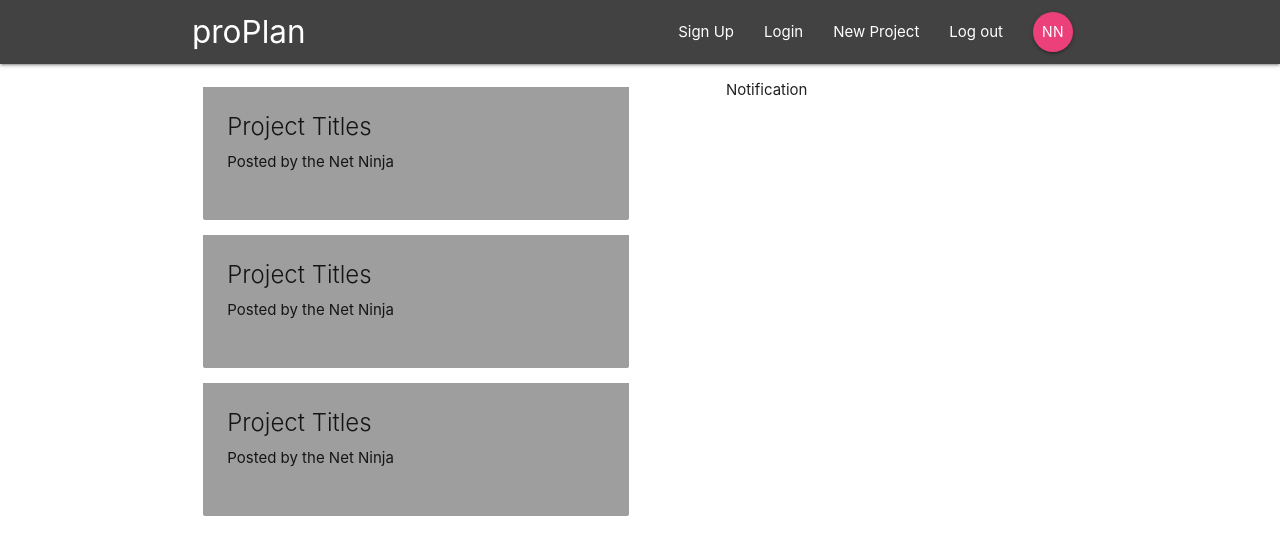
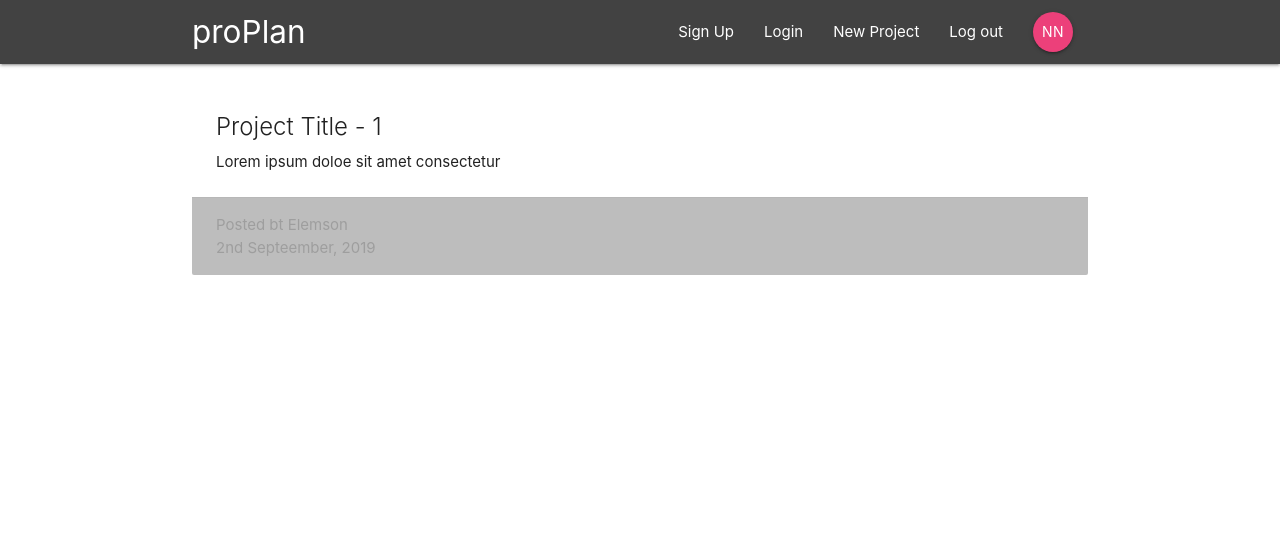
Before and after one commit to elemson/Project-Management-App-with-React-Redux-Firebase, a React (Create React App) app in the folder proplan/: page /project/1 in a window 1280 px wide. Shown: the top 554 px of the page. Built offline with nearby package versions, Linux system fonts and the light colour scheme.

Commit message:
fleshing out the ProjectDetails component

```diff
--- a/proplan/src/App.js
+++ b/proplan/src/App.js
@@ -2,14 +2,15 @@ import React from "react";
 import { BrowserRouter, Switch, Route } from "react-router-dom";
 import Navbar from "./component/layout/Navbar";
 import Dashboard from "./component/dashboard/Dashboard";
-
+import ProjectDetails from "./component/project/projectDetails";
 function App() {
   return (
     <BrowserRouter>
       <div className="App">
         <Navbar />
         <Switch>
-          <Route path="/" component={Dashboard} />
+          <Route exact path="/" component={Dashboard} />
+          <Route path="/project/:id" component={ProjectDetails} />
         </Switch>
       </div>
     </BrowserRouter>
--- a/proplan/src/component/project/projectDetails.js
+++ b/proplan/src/component/project/projectDetails.js
@@ -0,0 +1,21 @@
+import React from "react";
+
+const projectDetails = props => {
+  const id = props.match.params.id;
+  return (
+    <div className="container section project-details">
+      <div className="card z-depth-0">
+        <div className="card-content">
+          <span className="card-title">Project Title - {id}</span>
+          <p>Lorem ipsum doloe sit amet consectetur</p>
+        </div>
+        <div className="card-action grey lighten-1 grey-text">
+          <div>Posted bt Elemson</div>
+          <div>2nd Septeember, 2019</div>
+        </div>
+      </div>
+    </div>
+  );
+};
+
+export default projectDetails;
```
